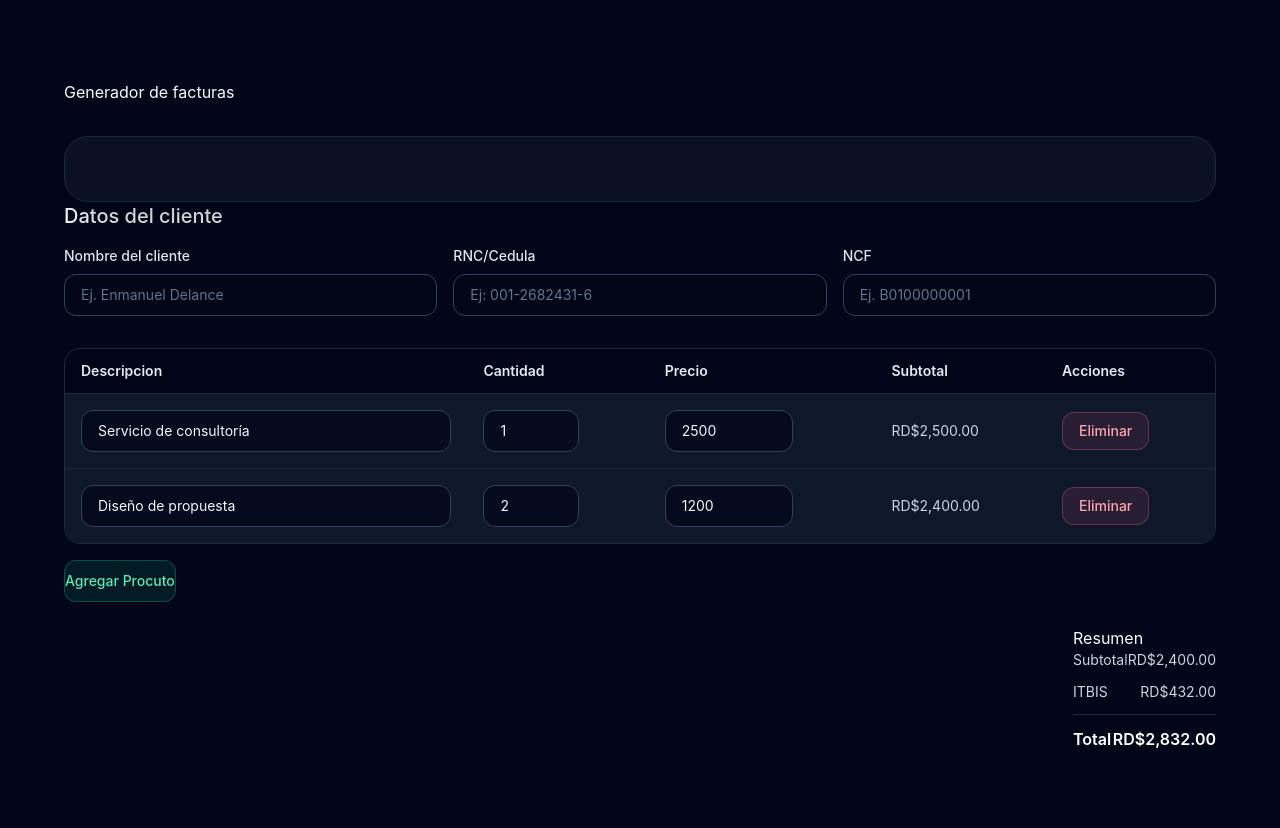
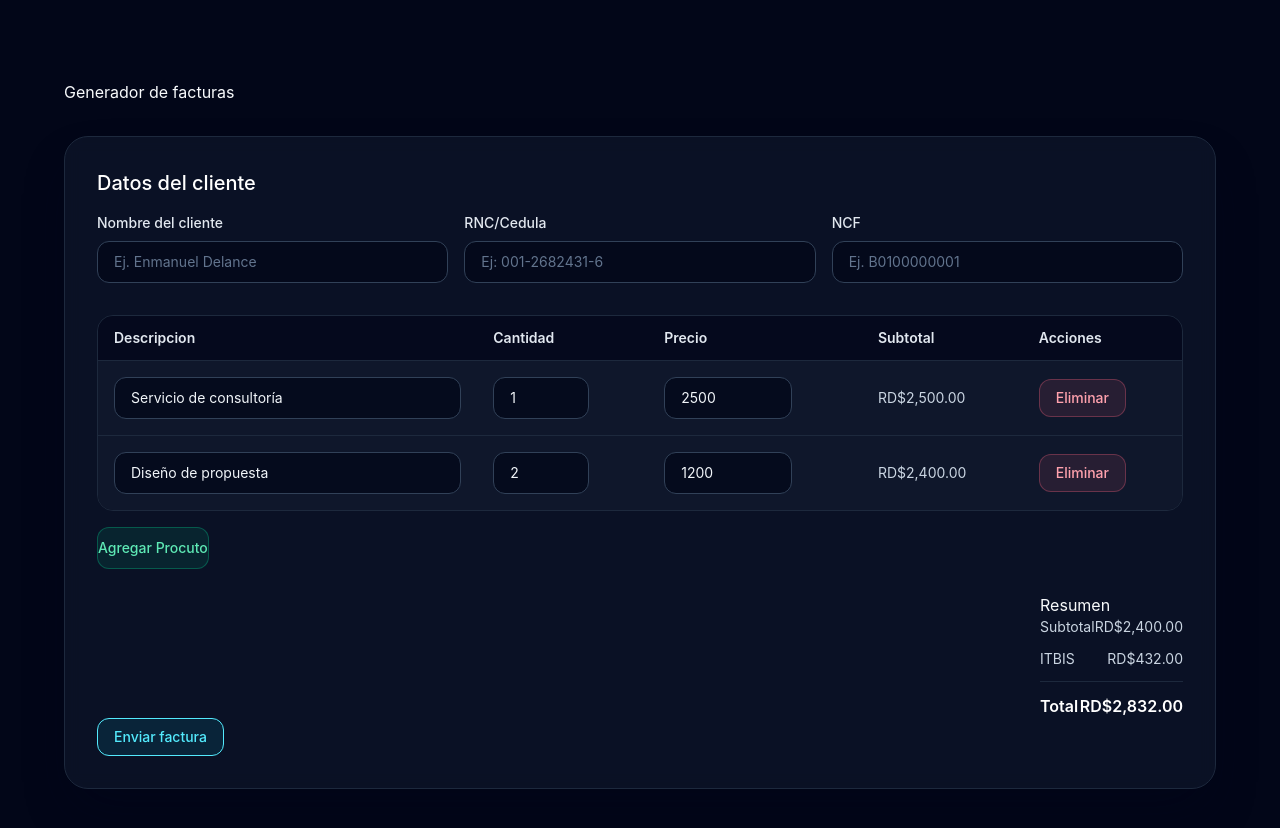
Before and after one commit to edelance21/factura-app, a React (Vite) app in the folder factura-project/: page / in a window 1280 px wide. Shown: the top 828 px of the page. Built offline with nearby package versions, Linux system fonts and the light colour scheme.

Commit message:
button para enviar el formulario

```diff
--- a/factura-project/src/pages/HomePage.jsx
+++ b/factura-project/src/pages/HomePage.jsx
@@ -43,7 +43,7 @@ const HomePage = () => {
                 <form
                     onSubmit={handleSubmit}
                     className='rounded-3xl border border-slate-800 bg-slate-900/70 p-5 shadow-2xl shadow-slate-950/40 backdrop-blur sm:p-8'
-                />
+                >
                 {/* Cliente */}
                 <ClientField
                     clientName={clientName}
@@ -73,7 +73,18 @@ const HomePage = () => {
                         </div>
                     </div>
                 </section>
-
+                {/* BOTON PARA ENVIAR EL FORMULARIO */}
+                <div>
+                    <button
+                        type='submit'
+                        className='inline-flex items-center rounded-xl border border-cyan-400/300
+                        bg-cyan-400/10 px-4 py-2 text-sm font-medium text-cyan-300 cursor-pointer
+                        transition hover:bg-cyan-400/20 focus:outline-none focus:ring-2 focus:ring-cyan-400/50'
+                    >
+                        Enviar factura
+                    </button>
+                </div>
+                </form>
             </>
         </div>
     </section>
```
